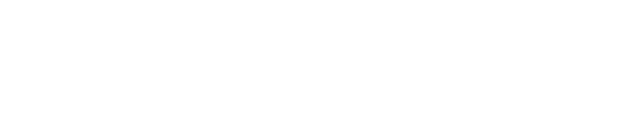
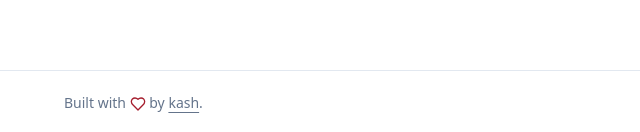
Before and after one commit to 0xkash/rest-dashboard, a Next.js app: page / in a window 1280 px wide. Shown: the part 795-927 px from the top of the page, without its empty margins (0-640 px from the left). Before the commit the page ends 865 px from the top, so only its background shows below. Built offline with nearby package versions, Linux system fonts and the light colour scheme.

Commit message:
Refs: #2 - Added footer

```diff
--- a/src/app/layout.tsx
+++ b/src/app/layout.tsx
@@ -9,6 +9,7 @@ import { FontSans } from "@/config/theme"
 import ThemeProvider from "@/components/theme-provider"
 
 import Header from "@/components/layout/header"
+import Footer from "@/components/layout/footer"
 
 export const metadata: Metadata = {
   title: {
@@ -51,6 +52,7 @@ export default function RootLayout({ children }: { children: ReactNode }) {
           <div className="flex min-h-screen flex-col">
             <Header />
             <div className="flex-1">{children}</div>
+            <Footer />
           </div>
         </ThemeProvider>
       </body>
--- /dev/null
+++ b/src/components/layout/footer.tsx
@@ -0,0 +1,23 @@
+import { site } from "@/config/site"
+import { Heart } from "lucide-react"
+
+export default function Footer() {
+  return (
+    <footer className="border-t py-4 md:px-8 md:py-0">
+      <div className="container flex flex-col items-center justify-between gap-4 md:h-16 md:flex-row">
+        <p className="text-center text-sm leading-loose text-muted-foreground md:text-left">
+          Built with <Heart className="inline h-4 w-4" color="#a51d2d" /> by{" "}
+          <a
+            href={site.github}
+            target="_blank"
+            rel="noreferrer"
+            className="font-medium underline underline-offset-4"
+          >
+            kash
+          </a>
+          .
+        </p>
+      </div>
+    </footer>
+  )
+}
```
